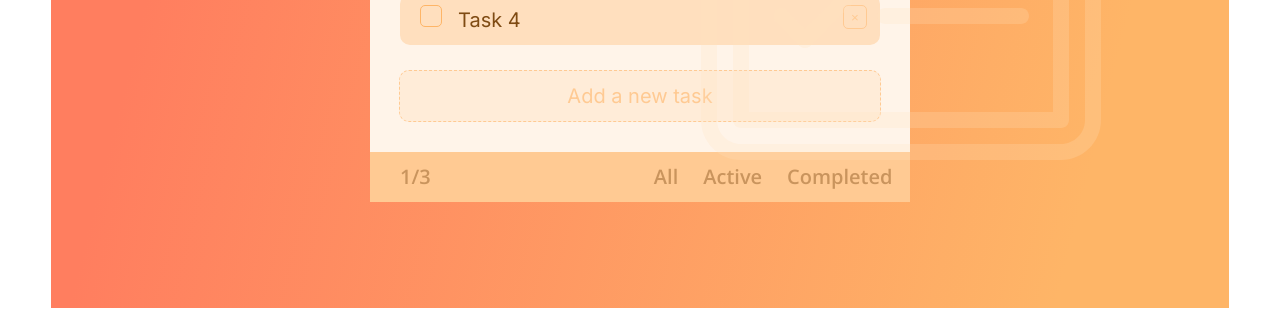
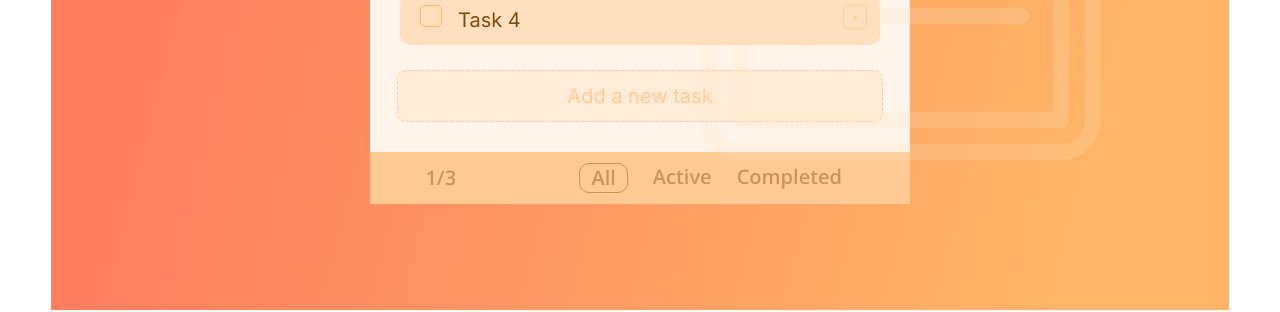
Before and after one commit to Alese4ka/vue-task, a Vue app in the folder vue-project/: page / in a window 1280 px wide. Shown: the part 468-780 px from the top of the page. Built offline with nearby package versions, Linux system fonts and the light colour scheme.

Commit message:
feature/TD-2: -change styles

```diff
--- a/vue-project/src/components/TodoList.vue
+++ b/vue-project/src/components/TodoList.vue
@@ -43,7 +43,7 @@
       <div class="action">
         <div>1/3</div>
         <div class="variants">
-          <p>All</p>
+          <p class="all">All</p>
           <p>Active</p>
           <p>Completed</p>
         </div>
@@ -155,11 +155,13 @@
         }
       }
       .add{
+        width: 90%;
         background: #FFECD8;
         border: 0.0938rem dashed #FFCA93;
         box-sizing: border-box;
         border-radius: 0.625rem;
-        padding: 0.6875rem 10.4375rem;
+        padding: 0.6875rem 0;
+        margin: 0 auto;
         margin-top: 1.5625rem;
         margin-bottom: 1.875rem;
         @include font-inter ();
@@ -168,19 +170,27 @@
       .action{
         background-color: #FFCA93;
         display: flex;
-        justify-content: space-between;
-        padding: 0.6875rem 0.3125rem 0.6875rem 1.875rem;
+        justify-content: space-around;
+        align-items: center;
+        //padding: 0.6875rem 0.3125rem 0.6875rem 1.875rem;
         color: rgba(127, 75, 19, 0.42);
         @include font-open ();
         .variants{
           display: flex;
           justify-content: space-between;
+          .all{
+            border: 0.0625rem solid #C9955D;
+            box-sizing: border-box;
+            border-radius: 0.625rem;
+            padding: 0 0.6875rem;
+          }
           p{
-            margin: 0 0.78125rem;
+            margin: 0.6875rem 0.78125rem;
           }
         }
       }
     }
   }
 }
+
 </style>
```
